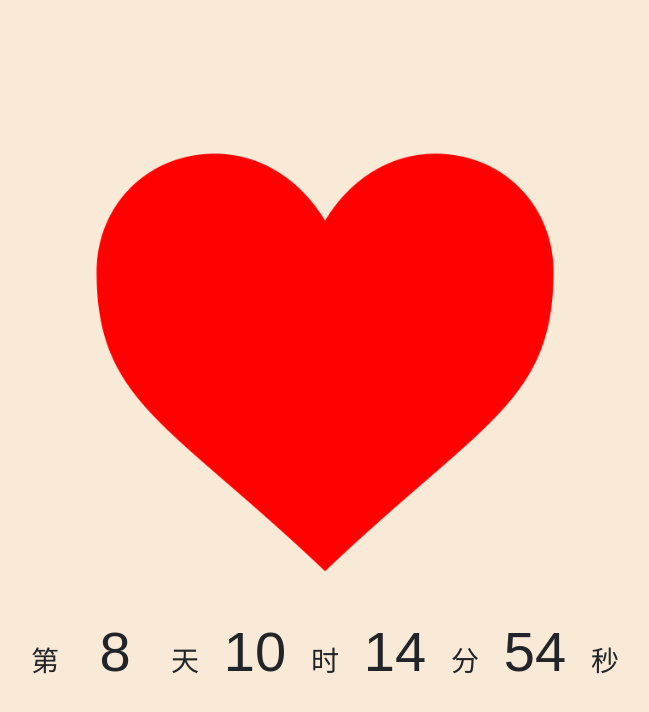
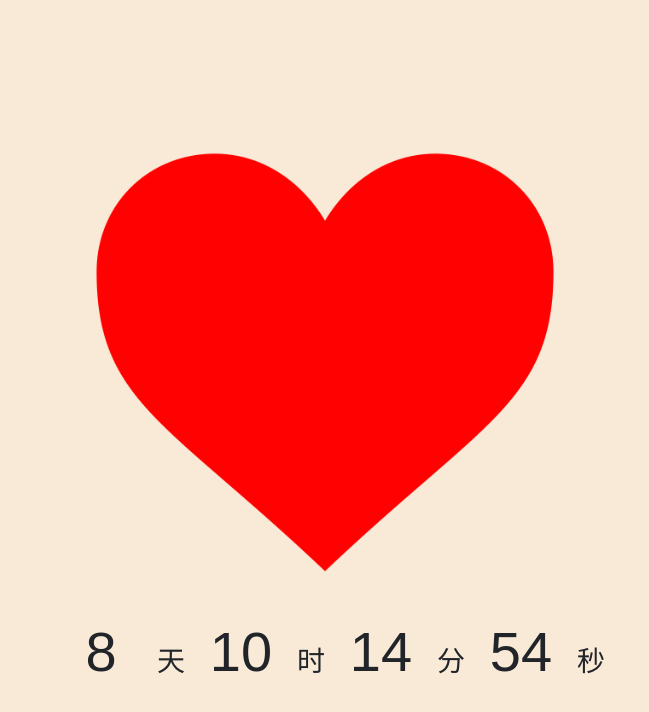
Before and after one commit to RyanSu98/I_love_dandan, a plain HTML site: page index.html in a window 1280 px wide. Shown: the whole page, without its empty margins (315-964 px from the left). Drawn offline with Linux system fonts and the light colour scheme.

Commit message:
remove 第

```diff
--- a/index.html
+++ b/index.html
@@ -25,7 +25,7 @@
                 <img src="/images/iloveyou.png">
             </div>
             <div id="count" class="text-center">
-                <p class="h3">第<span id="day"></span>天<span id="hour"></span>时<span id="minute"></span>分<span id="second"></span>秒</p>
+                <p class="h3"><span id="day"></span>天<span id="hour"></span>时<span id="minute"></span>分<span id="second"></span>秒</p>
             </div>
         </div>
     </div>
```
